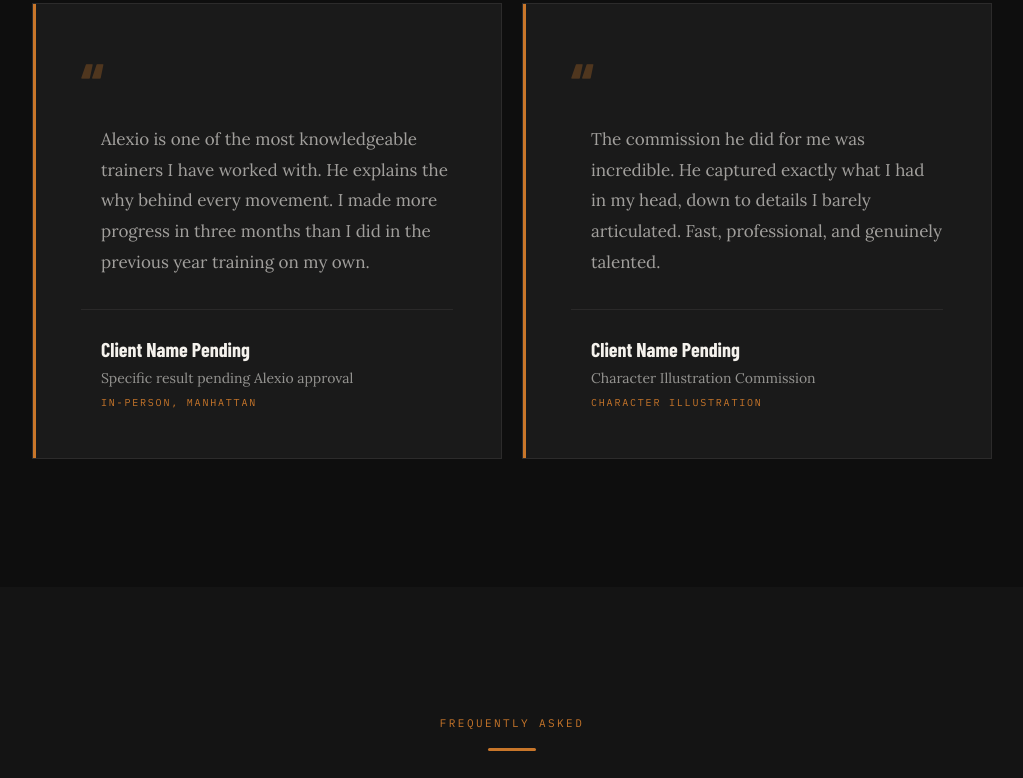
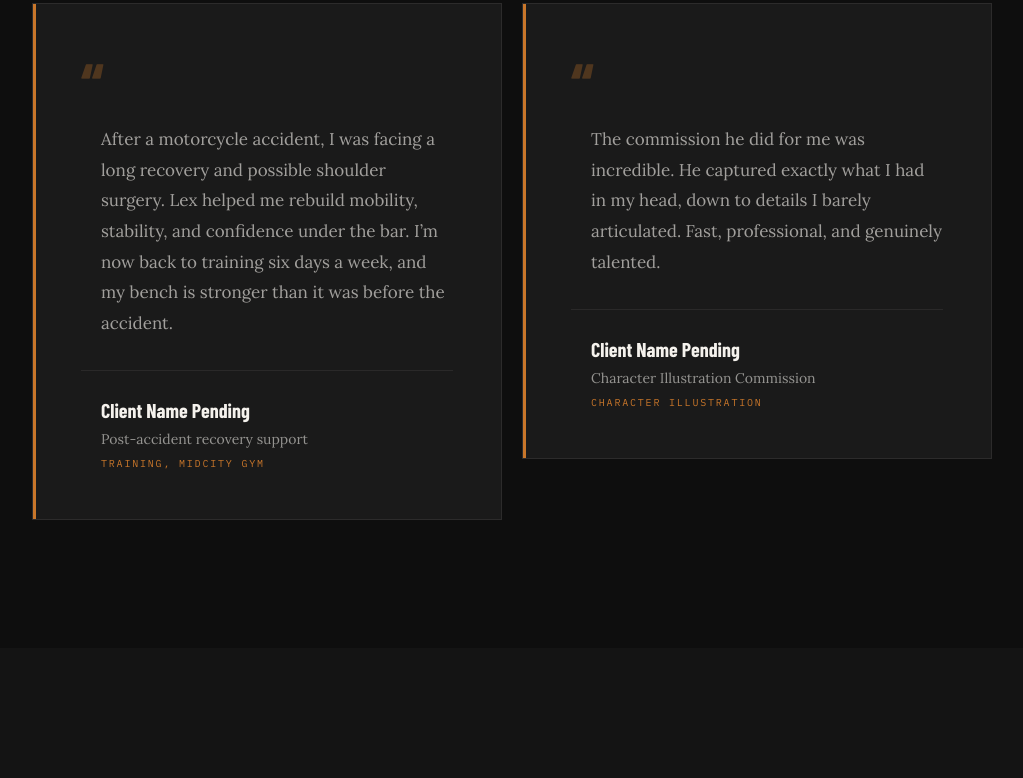
Before and after one commit to alexiogessa/alexiogessa.com, a Next.js app: page / in a window 1280 px wide. Shown: the part 5860-6638 px from the top of the page, without its empty margins (128-1151 px from the left). Built offline with nearby package versions, Linux system fonts and the light colour scheme; a web font is replaced by a local one.

Commit message:
feat: add recovery testimonial

```diff
--- a/app/page.tsx
+++ b/app/page.tsx
@@ -389,7 +389,7 @@ export default function HomePage() {
             <style>{`@media(max-width:767px){#testi-grid{grid-template-columns:1fr!important}}`}</style>
             <div style={{ display: "contents" }}>
               {[
-                { text: "Alexio is one of the most knowledgeable trainers I have worked with. He explains the why behind every movement. I made more progress in three months than I did in the previous year training on my own.", name: "Client Name Pending", result: "Specific result pending Alexio approval", detail: "In-person, Manhattan" },
+                { text: "After a motorcycle accident, I was facing a long recovery and possible shoulder surgery. Lex helped me rebuild mobility, stability, and confidence under the bar. I’m now back to training six days a week, and my bench is stronger than it was before the accident.", name: "Client Name Pending", result: "Post-accident recovery support", detail: "Training, MidCity Gym" },
                 { text: "The commission he did for me was incredible. He captured exactly what I had in my head, down to details I barely articulated. Fast, professional, and genuinely talented.", name: "Client Name Pending", result: "Character Illustration Commission", detail: "Character illustration" },
               ].map((t, i) => (
                 <Reveal key={i} delay={0.1 + i * 0.1}>
```
